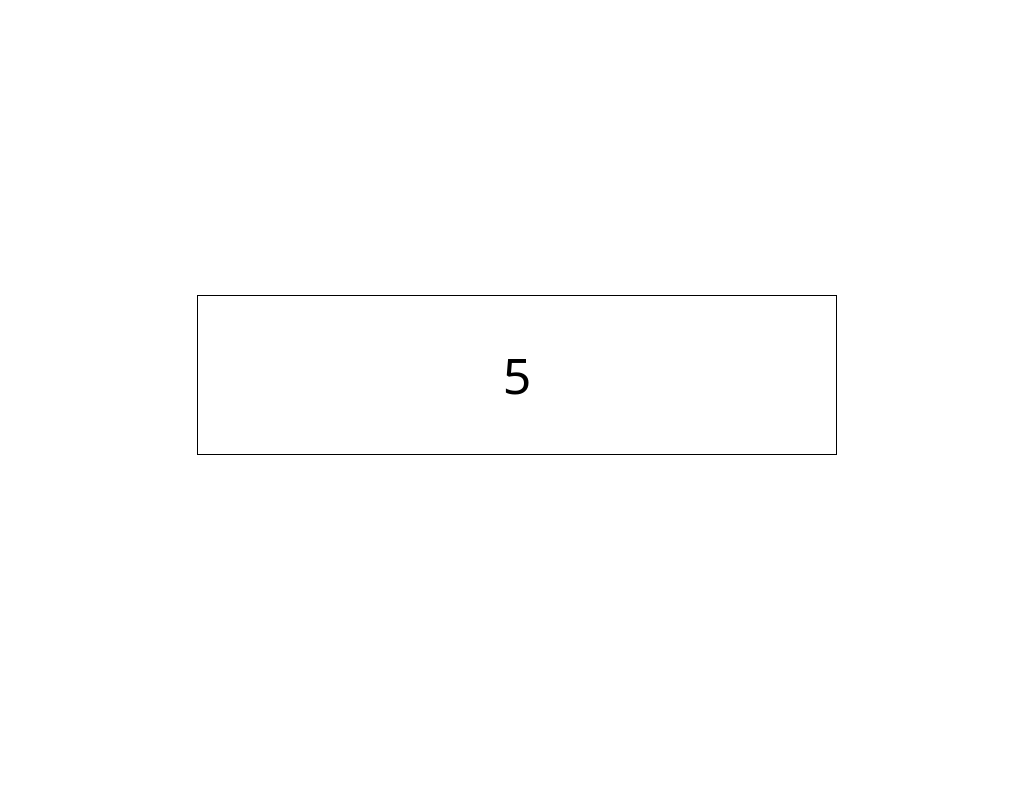
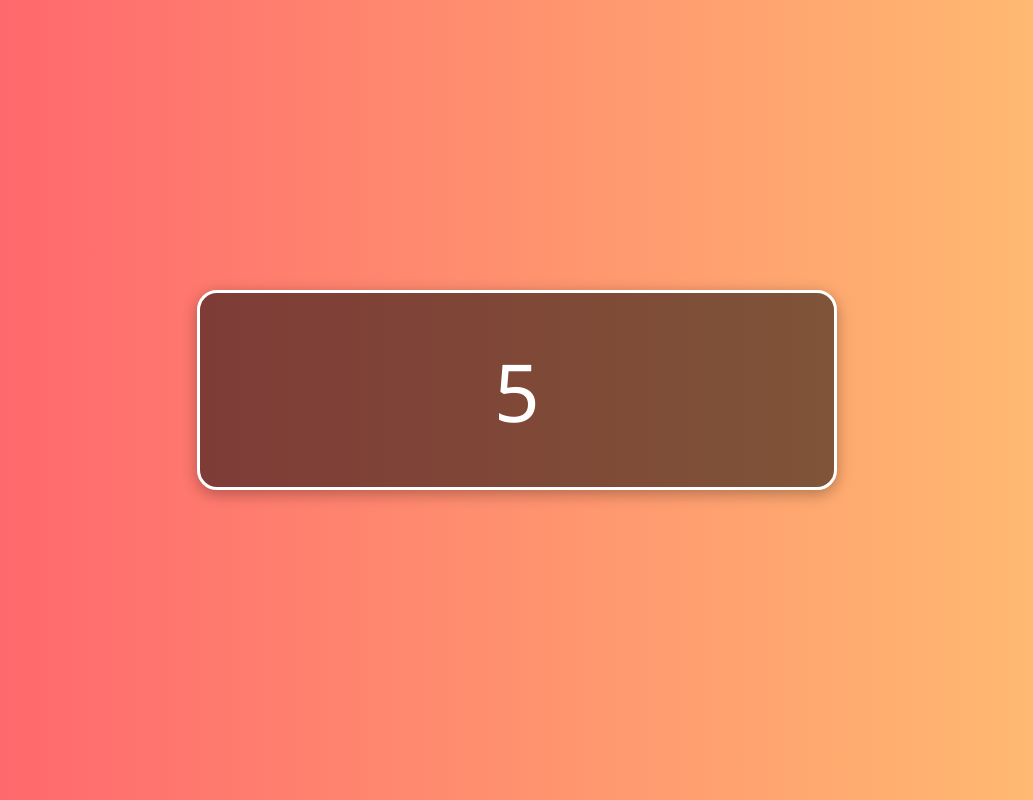
Before and after one commit to Alecaring/js-countdown, a plain HTML site: page index.html in a window 1280 px wide. Shown: the whole page, without its empty margins (123-1156 px from the left). Drawn offline with Linux system fonts and the light colour scheme.

Commit message:
fix:bugs

```diff
--- a/css/style.css
+++ b/css/style.css
@@ -2,33 +2,90 @@
     box-sizing: border-box;
     padding: 0;
     margin: 0;
-    font-family: system-ui, -apple-system, BlinkMacSystemFont, 'Segoe UI', Roboto, Oxygen, Ubuntu, Cantarell, 'Open Sans', 'Helvetica Neue', sans-serif;
-    font-size: 50px;
+    font-family: 'Segoe UI', Tahoma, Geneva, Verdana, sans-serif;
 }
-.wrapper {
-    width: 100%;
-    height: 100vh;
+
+body {
+    background: linear-gradient(to right, #ff5f6d, #ffc371);
     display: flex;
     justify-content: center;
     align-items: center;
+    height: 100vh;
+    overflow: hidden;
+}
+#elem {
+    width: 200px;
+
+
+}
+.wrapper {
+    text-align: center;
+    color: white;
+    min-width: 100%;
+    display: flex;
+    align-items: center;
+    justify-content: center;
     flex-direction: column;
 }
-.container {
+
+#container {
     width: 50%;
-    height: 20vh;
-    border: 1px solid black;
+    height: 200px;
     display: flex;
     justify-content: center;
     align-items: center;
-    margin-bottom: 50px;
+    border: 3px solid white;
+    border-radius: 20px;
+    margin-bottom: 20px;
+    background-color: rgba(0, 0, 0, 0.5);
+    box-shadow: 0 4px 15px rgba(0, 0, 0, 0.3);
+}
 
+#second {
+    font-size: 80px;
+    animation: pulse 1s infinite;
 }
+
+#buonanno {
+    font-size: 70px;
+    font-weight: bold;
+    animation: fadeIn 2s ease-in-out;
+    color: #fff700;
+}
+
 .none {
     display: none;
 }
+
 .video {
     width: 100%;
     height: 100%;
     object-fit: cover;
+    border-radius: 20px;
+}
 
+@keyframes pulse {
+    0% {
+        transform: scale(1);
+        color: white;
+    }
+    50% {
+        transform: scale(1.1);
+        color: #ffdd57;
+    }
+    100% {
+        transform: scale(1);
+        color: white;
+    }
 }
+
+@keyframes fadeIn {
+    0% {
+        opacity: 0;
+        transform: scale(0.9);
+    }
+    100% {
+        opacity: 1;
+        transform: scale(1);
+    }
+}
--- a/index.html
+++ b/index.html
@@ -3,16 +3,14 @@
 <head>
     <meta charset="UTF-8">
     <meta name="viewport" content="width=device-width, initial-scale=1.0">
-    <title>Document</title>
+    <title>Countdown Buon Anno</title>
     <link rel="stylesheet" href="./css/style.css">
 </head>
 <body>
-
-
     <div class="wrapper">
         <div id="container" class="container">
             <span id="second">10</span>
-            <img id="elem" class="none video" src="https://www.ansa.it/webimages/news_base/2024/3/22/ede2ecc00c6c12ff4476b25d194e9346.jpg">
+            <img id="elem" class="none video" src="https://e7.pngegg.com/pngimages/279/583/png-clipart-drake-drake-degrassi-the-next-generation-drake-face-image-file-formats-head-thumbnail.png" alt="Happy New Year">
         </div>
         <span id="buonanno" class="none">BUON ANNO !!!</span>
     </div>
```
